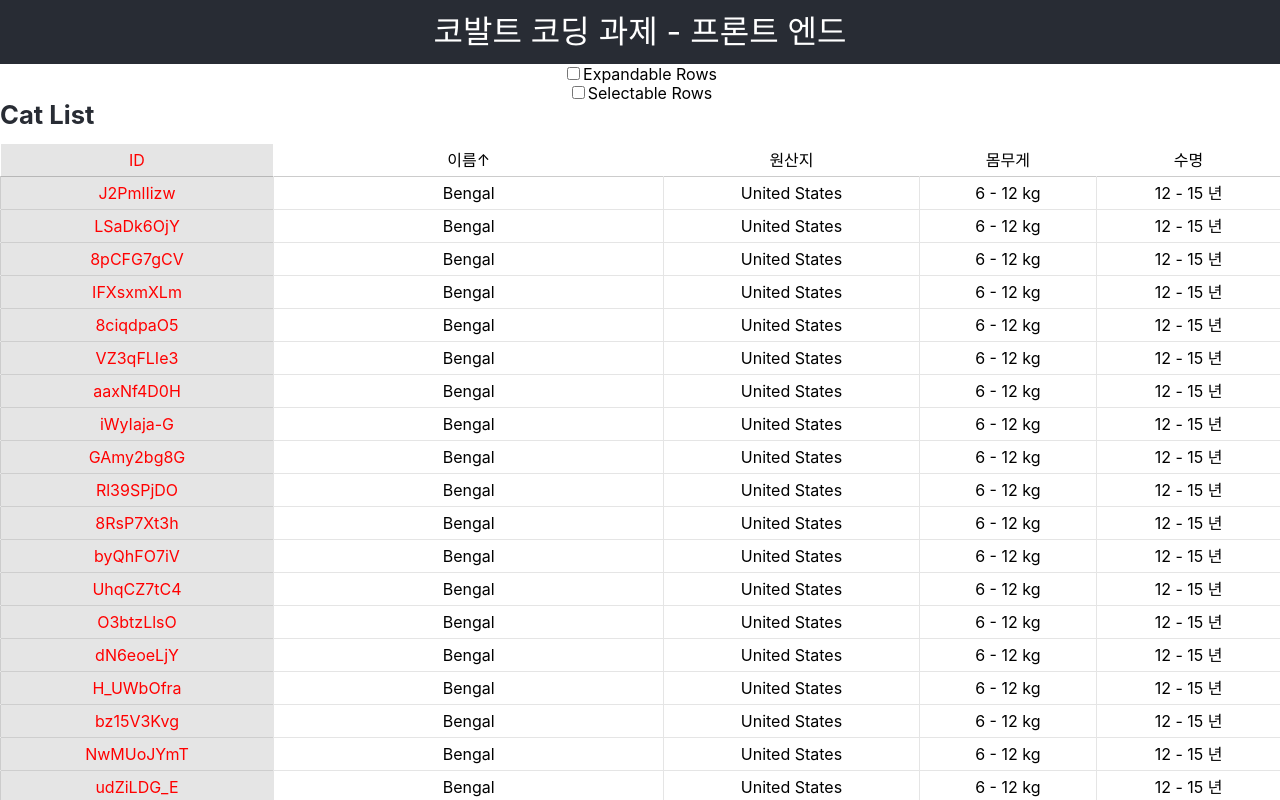
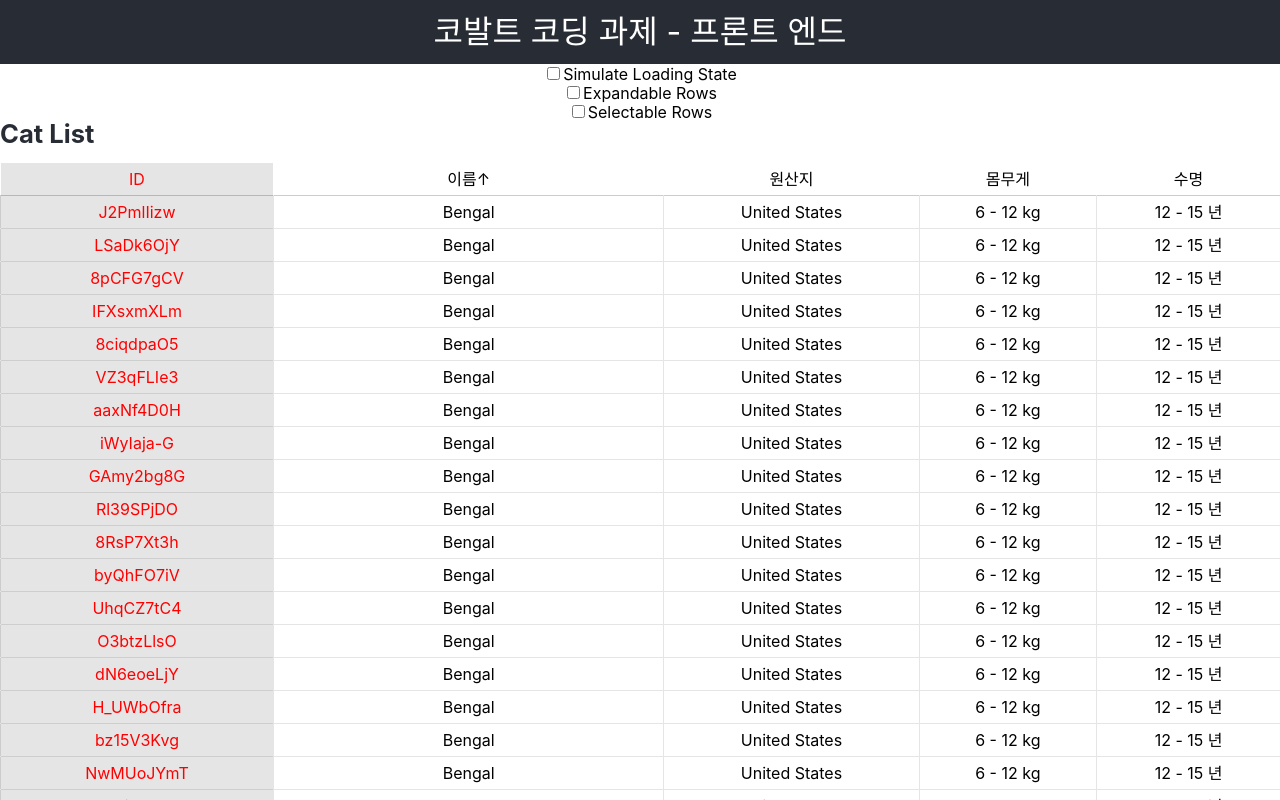
Before and after one commit to StellaKim1230/cobalt-interview-frontend-study, a React (Create React App) app: page / in a window 1280 px wide. Shown: the top 800 px of the page. Built offline with nearby package versions, Linux system fonts and the light colour scheme.

Commit message:
Add Loading.

```diff
--- a/src/App.tsx
+++ b/src/App.tsx
@@ -37,9 +37,10 @@ const columns = [{
 }]
 
 function App() {
+  const [ isLoading, setIsLoading ] = useState(false)
   const [ expandableRows, setExpandableRows ] = useState(false)
   const [ selectableRows, setSelectableRows ] = useState(false)
-  const [ isSelectAllDisable, setIsSelectAllDisable ] = useState(false)
+  const [ isDisableSelectAll, setIsDisableSelectAll ] = useState(false)
   const [ noTableHead, setNoTableHead ] = useState(false)
 
   return (
@@ -47,6 +48,12 @@ function App() {
       <header className="App-header">
         <h1>코발트 코딩 과제 - 프론트 엔드</h1>
       </header>
+      <div>
+        <label>
+          <input type="checkbox" onChange={() => setIsLoading(!isLoading)} />
+          Simulate Loading State
+        </label>
+      </div>
       <div>
         <label>
           <input type="checkbox" onChange={() => setExpandableRows(!expandableRows)} />
@@ -62,7 +69,7 @@ function App() {
       {selectableRows && (
         <>
           <label>
-            <input type="checkbox" onChange={() => setIsSelectAllDisable(!isSelectAllDisable)} />
+            <input type="checkbox" onChange={() => setIsDisableSelectAll(!isDisableSelectAll)} />
               Disable Select All Rows
           </label>
           <label>
@@ -75,10 +82,11 @@ function App() {
         title="Cat List"
         columns={columns}
         data={catDataSource}
+        isLoading={isLoading}
         expandableRows={expandableRows}
         expandableKey='breeds.description'
         selectableRows={selectableRows}
-        isSelectAllDisable={isSelectAllDisable}
+        isDisableSelectAll={isDisableSelectAll}
         noTableHead={noTableHead}
         defaultSortKey="breeds.name"
       />
--- a/src/components/DataTable.tsx
+++ b/src/components/DataTable.tsx
@@ -14,10 +14,11 @@ interface Props {
   title: string
   columns: TableColumn[]
   data: any[]
+  isLoading?: boolean
   expandableRows?: boolean
   expandableKey?: string
   selectableRows?: boolean
-  isSelectAllDisable?: boolean
+  isDisableSelectAll?: boolean
   noTableHead?: boolean
   defaultSortKey?: string
 }
@@ -28,10 +29,11 @@ const DataTable: FC<Props> = ({
   title,
   columns,
   data,
+  isLoading,
   expandableRows,
   expandableKey,
   selectableRows,
-  isSelectAllDisable,
+  isDisableSelectAll,
   noTableHead,
   defaultSortKey,
 }) => {
@@ -92,12 +94,15 @@ const DataTable: FC<Props> = ({
       {getSelectedItemCount() !== 0 ? (
         <div>{getSelectedItemCount()} items selected</div>
       ) : null}
+      {isLoading ? (
+        <p>Loading...</p>
+      ) : (
         <table className="DataTable">
           {!noTableHead ? (
             <TableHead
               columns={columns}
               expandableRows={expandableRows}
-            isSelectAllDisable={isSelectAllDisable}
+              isDisableSelectAll={isDisableSelectAll}
               selectableRows={selectableRows}
               toggleSelectAll={toggleSelectAll}
               sortOption={sortOption}
@@ -145,6 +150,7 @@ const DataTable: FC<Props> = ({
             ))}
           </tbody>
         </table>
+      )}
     </>
   )
 }
--- a/src/components/TableHead.tsx
+++ b/src/components/TableHead.tsx
@@ -11,7 +11,7 @@ import './TableHead.scss'
 interface Props {
   columns: TableColumn[]
   expandableRows?: boolean
-  isSelectAllDisable?: boolean
+  isDisableSelectAll?: boolean
   selectableRows?: boolean
   sortedKey?: string | number | undefined
   sortOption: [string, SortType] | null
@@ -25,7 +25,7 @@ const TableHead: FC<Props> = ({
   columns,
   expandableRows,
   selectableRows,
-  isSelectAllDisable,
+  isDisableSelectAll,
   toggleSelectAll,
   sortOption,
   setSortOption,
@@ -54,7 +54,7 @@ const TableHead: FC<Props> = ({
         ) : null}
         {selectableRows ? (
           <th className={cx("TableHead__th", {
-            "TableHead__th--disabled": isSelectAllDisable,
+            "TableHead__th--disabled": isDisableSelectAll,
           })}>
             <input
               type="checkbox"
```
Lines whose indentation alone changed are shown as unchanged.
